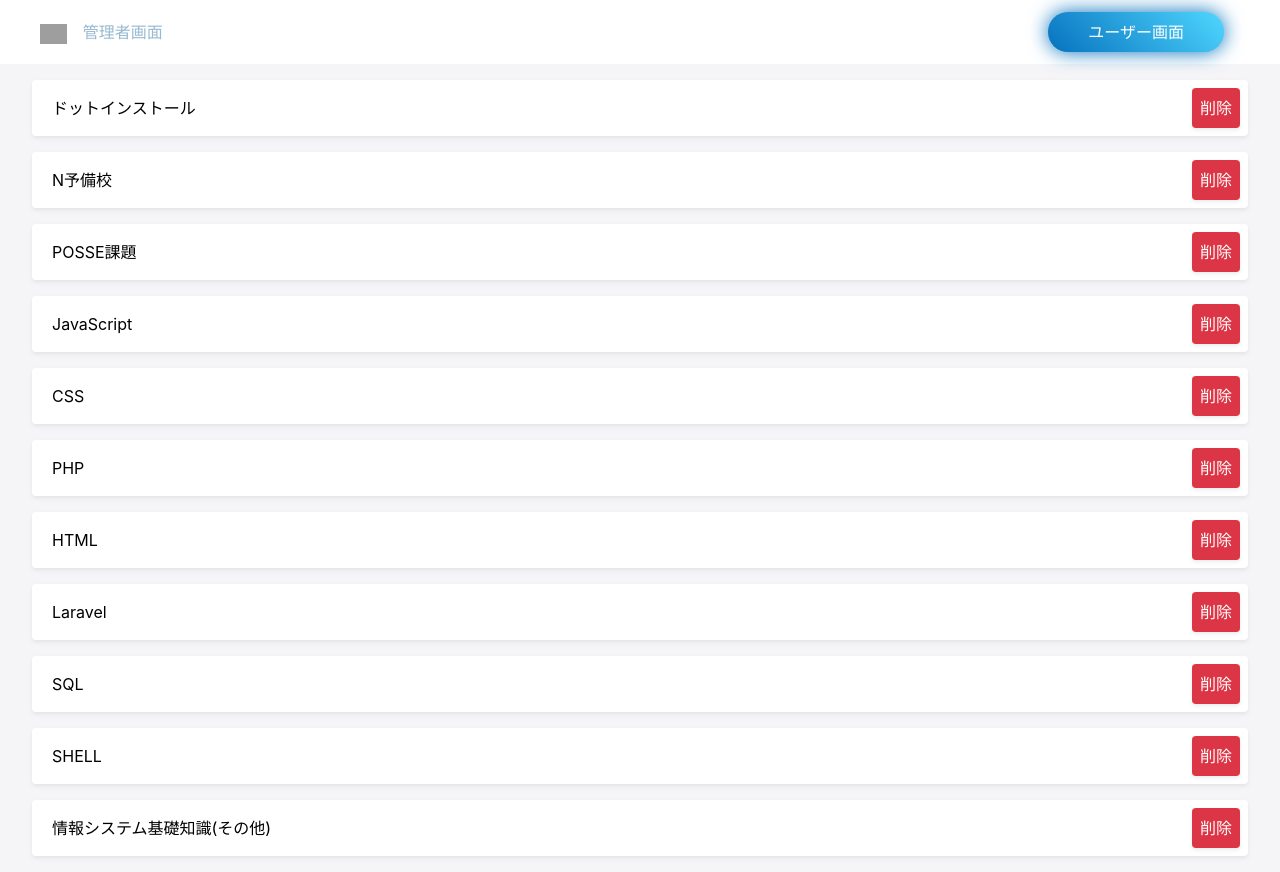
After one commit to posse-ap/gen1.0-tomoharuyuyama, a Laravel app: page /admin/contents/edit in a window 1280 px wide. The commit adds this page. Run offline with Laravel 8, Linux system fonts and the light colour scheme; a user stored in the database is signed in; data comes from the database, SQL or seed files in the repository; grey boxes are pictures that could not be loaded.

Commit message:
コンテンツの編集と削除ができるようになりました。

```diff
--- a/src/app/Content.php
+++ b/src/app/Content.php
@@ -6,5 +6,5 @@
 
 class Content extends Model
 {
-    //
+    protected $table = 'contents';
 }
--- a/src/app/Http/Controllers/TopController.php
+++ b/src/app/Http/Controllers/TopController.php
@@ -83,6 +83,13 @@
         return redirect('/admin');
     }
 
+    public function deleteContent(Request $request, $id)
+    {
+        $content = new Content;
+        $content->where('id', $id)->delete();
+        return redirect('/admin/contents/edit');
+    }
+
     public function makeAdmin(Request $request, $id)
     {
         Auth::logout();
@@ -122,4 +129,23 @@
         $user->update();
         return redirect('/admin');
     }
+
+    public function editContentName(Request $request){
+        $contents = new Content();
+        $content = $contents->find($request->content_id);
+        $content->name = $request->content_name;
+        $content->update();
+        return redirect('/admin/contents/edit');
+    }
+
+    public function editContent(Request $request){
+        // $user_id = $request->user_id;
+        $contents = new Content();
+        // dd($contents->get());
+        $contents = $contents->get();
+        // $user = $user->find($user_id);
+        // $user->name = $request->user_name;
+        // $user->update();
+        return view('edit_content', compact('contents'));
+    }
 }
--- /dev/null
+++ b/src/resources/views/edit_content.blade.php
@@ -0,0 +1,59 @@
+<!doctype html>
+<html lang="ja">
+
+<head>
+    <!-- Required meta tags -->
+    <meta charset="utf-8">
+    <meta name="viewport" content="width=device-width, initial-scale=1, shrink-to-fit=no">
+
+    <!-- Bootstrap CSS -->
+    <link rel="stylesheet" href="https://stackpath.bootstrapcdn.com/bootstrap/4.5.0/css/bootstrap.min.css"
+        integrity="sha384-9aIt2nRpC12Uk9gS9baDl411NQApFmC26EwAOH8WgZl5MYYxFfc+NcPb1dKGj7Sk" crossorigin="anonymous">
+    <link rel="stylesheet" href="{{ asset('css/style.css') }}">
+
+    <title>Webアプリ制作</title>
+</head>
+
+<body>
+    <!-- loding -->
+    <div id="overlay">
+        <div class="cv-spinner">
+            <span class="spinner"></span>
+        </div>
+    </div>
+    <header class="navbar navbar-expand-lg navbar-light bg-white">
+        <a class="navbar-brand" href="#"><img class="nav_logo" src="img/logo_2.png" alt=""></a>
+        <p class="logo_week">
+            管理者画面
+        </p>
+
+        <div class="collapse navbar-collapse" id="navbarSupportedContent">
+            <span class="navbar-nav mr-auto ">
+
+            </span>
+            <button type="button" class="btn btn-lg nav_right_btn mr-3" onclick="location.href='{{ route( 'top' )}}'"
+                data-target="#exampleModal">ユーザー画面</button>
+        </div>
+    </header>
+    <main class="main">
+        {{-- {{dd($users)}} --}}
+        @foreach ($contents as $content)
+            <div class="wrapper mx-3">
+                <div class="d-flex justify-content-between m-3 bg-white align-items-center rounded shadow-sm">
+                    {{-- <div class="info p-1 ml-3">{{ $content->name }}</div> --}}
+                    <form action="{{ route( 'edit.content_name')}}" method="post">
+                        @csrf
+                        <input type="hidden" name="content_id" value="{{ $content->id }}">
+                        <input class="info p-1 ml-3" type="text" value="{{ $content->name }}" name="content_name">
+                    </form>
+                    <div class="actions">
+                        <button class="action p-2 m-2 border-0 bg-danger text-white rounded shadow-sm" onclick="location.href='{{ route( 'content_delete' , ['id' => $content->id])}}'">削除</button>
+                    </div>
+                </div>
+            </div>
+        @endforeach
+
+    </main>
+</body>
+
+</html>
--- a/src/resources/views/index.blade.php
+++ b/src/resources/views/index.blade.php
@@ -36,6 +36,8 @@
             </span>
             <button type="button" class="btn btn-lg nav_right_btn mr-3" onclick="location.href='{{ route( 'admin' )}}'"
                 data-target="#exampleModal">アカウント管理</button>
+            <button type="button" class="btn btn-lg nav_right_btn mr-3" onclick="location.href='{{ route( 'admin.contents' )}}'"
+                data-target="#exampleModal">コンテンツ管理</button>
             <form class="form-inline">
                 <!-- <button class="btn btn-outline-success my-2 my-sm-0" type="submit">Search</button> -->
                 <!-- <button type="button" class="btn btn-lg nav_right_btn">記録・投稿</button> -->
--- a/src/routes/web.php
+++ b/src/routes/web.php
@@ -19,6 +19,9 @@
   Route::get('/admin', 'TopController@admin')->name('admin');
   Route::post('/post', 'TopController@post')->name('post');
   Route::get('/delete/{id}', 'TopController@deleteAccount')->name('delete');
+  Route::get('/content_delete/{id}', 'TopController@deleteContent')->name('content_delete');
   Route::get('/make_admin/{id}', 'TopController@makeAdmin')->name('make.admin');
   Route::post('/admin/name/edit', 'TopController@editName')->name('edit.name');
+  Route::post('/admin/contents/name_edit', 'TopController@editContentName')->name('edit.content_name');
+  Route::get('/admin/contents/edit', 'TopController@editContent')->name('admin.contents');
 });
```
